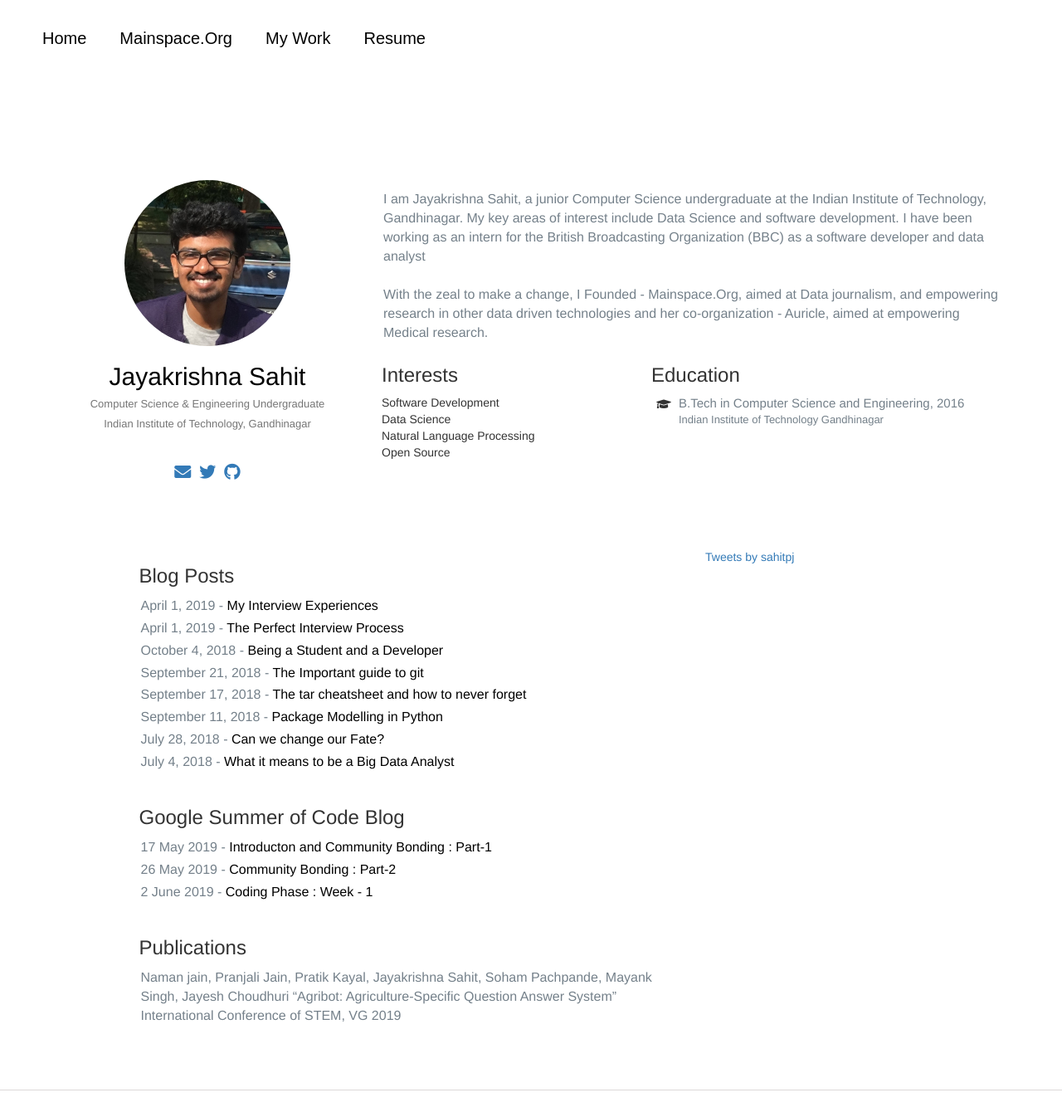
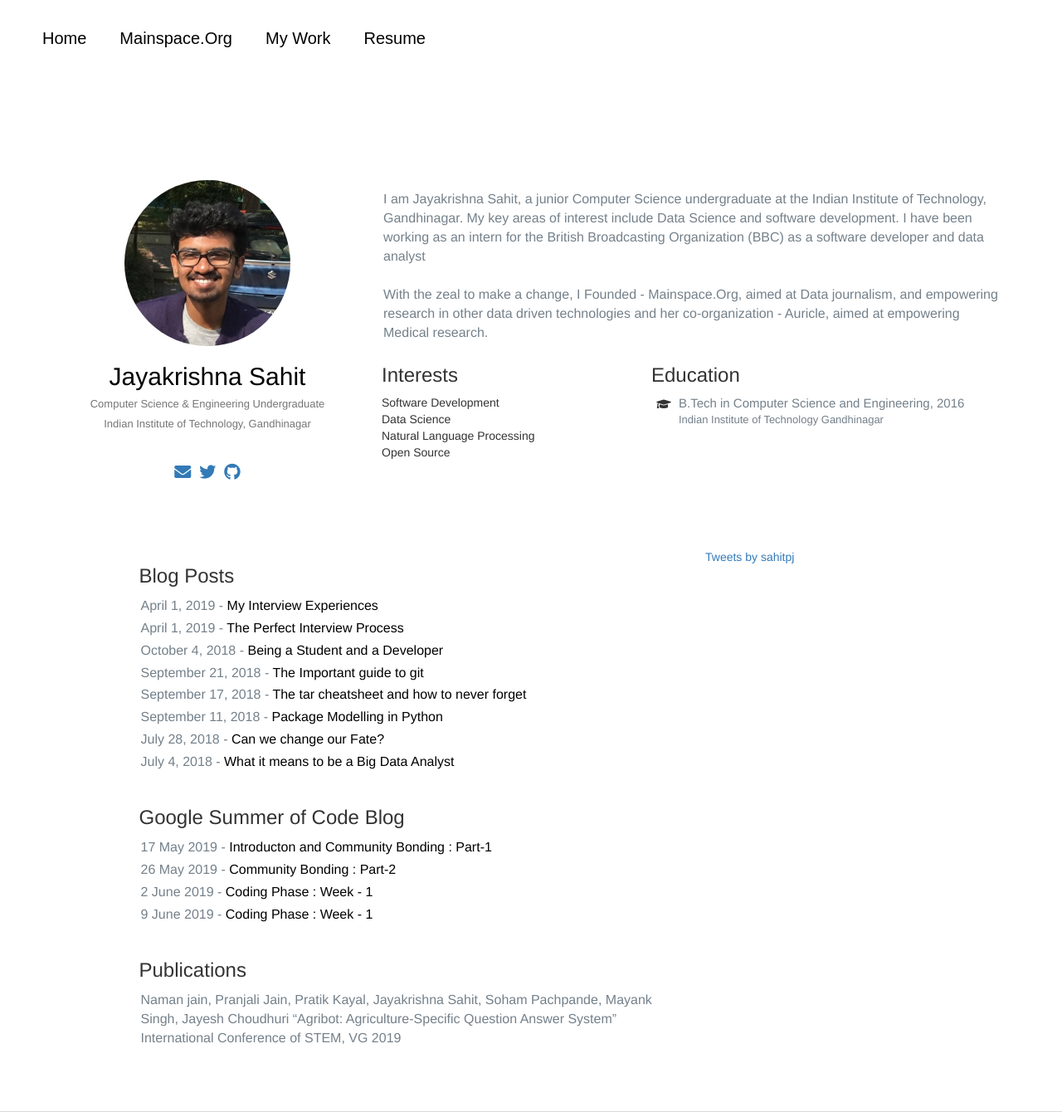
Before and after one commit to sahitpj/sahitpj.github.io, a Jekyll site: the page built from index.html, in a window 1280 px wide. Shown: the whole page at 83% size. Built offline with Jekyll 4.4.1, drawn with Linux system fonts in a browser that asks for light colours; nearby versions of some CDN libraries; the list of posts is cut into pages by our own code; comment, search, counter and statistics services are not loaded; before the commit the page ends 1314 px from its top, so only the background shows below that.

Commit message:
Added week2 GSoC blog post

```diff
--- a/index.html
+++ b/index.html
@@ -104,6 +104,9 @@
                   </p>
                   <p class="biography-text">
                     2 June 2019 - <a  href="https://sahitpj.github.io/gs/gsoc/2019/06/02/Week-1.html" style="color:black">Coding Phase : Week - 1</a>
+                  </p>
+                  <p class="biography-text">
+                    9 June 2019 - <a  href="https://sahitpj.github.io/gs/gsoc/2019/06/09/Week-2.html" style="color:black">Coding Phase : Week - 1</a>
                   </p>
 
                   <h3 style="margin-top: 40px;">Publications</h3>
```
